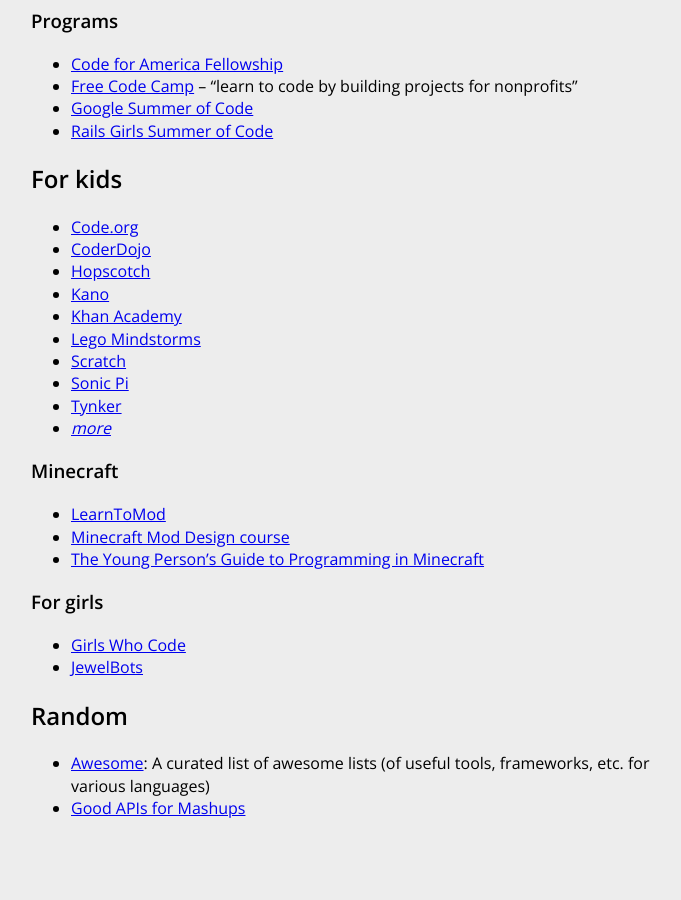
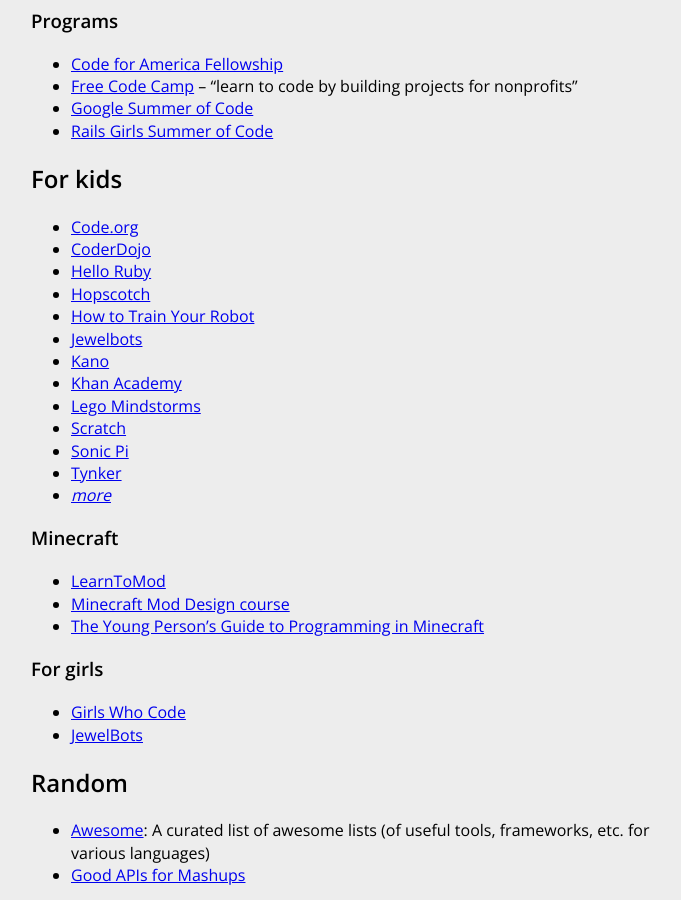
Before and after one commit to HackerHours/hackerhours.org, a Jekyll site: the page built from resources.md, in a window 1280 px wide and 900 px high, scrolled down 3199 px. Shown: the whole window, without its empty margins (289-970 px from the left). Built offline with Jekyll 4.4.1, drawn with Linux system fonts in a browser that asks for light colours; comment, search, counter and statistics services are not loaded.

Commit message:
add more resources for kids

```diff
--- a/resources.md
+++ b/resources.md
@@ -133,7 +133,10 @@
 
 * [Code.org](https://code.org/)
 * [CoderDojo](https://coderdojo.com/)
+* [Hello Ruby](http://www.helloruby.com/)
 * [Hopscotch](https://www.gethopscotch.com/)
+* [How to Train Your Robot](https://drtechniko.com/2012/04/09/how-to-train-your-robot/)
+* [Jewelbots](http://www.jewelbots.com/)
 * [Kano](http://us.kano.me/)
 * [Khan Academy](https://www.khanacademy.org/computing/)
 * [Lego Mindstorms](http://mindstorms.lego.com)
```
